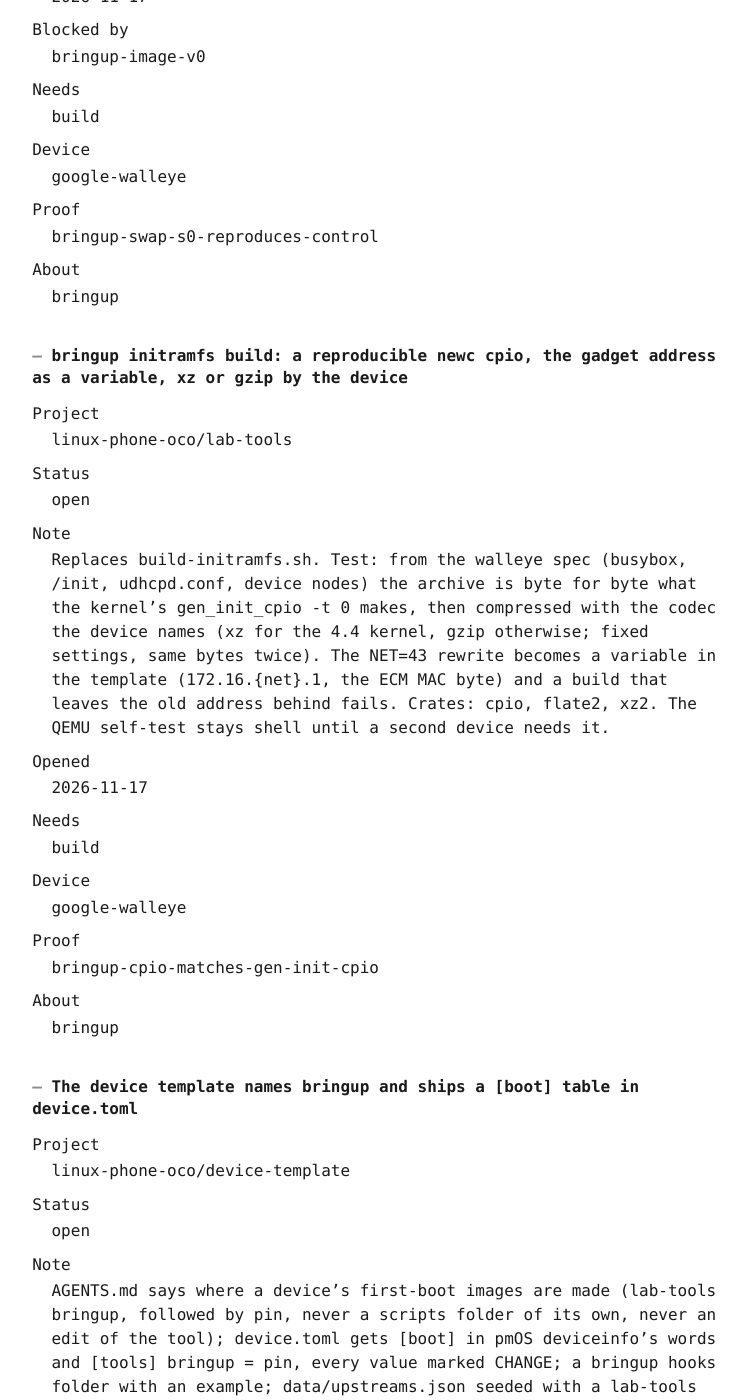
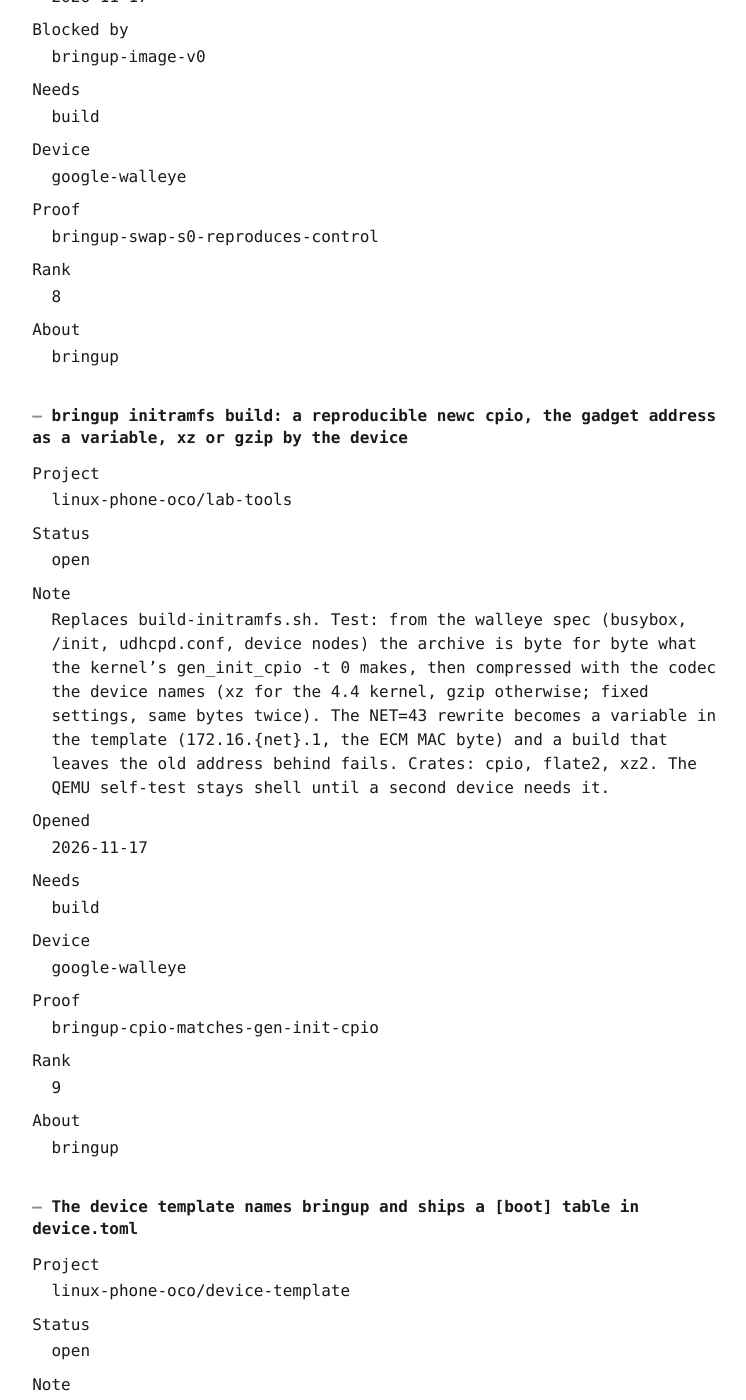
Before and after one commit to linux-phone-oco/docs, a Jekyll site: the page built from docs/backlog.md, in a window 1280 px wide and 1400 px high, scrolled down 70603 px. Shown: the whole window, without its empty margins (261-1007 px from the left). Built offline with Jekyll 4.4.1, drawn with Linux system fonts in a browser that asks for light colours; our own code applies the rules of GitHub Pages for plain Markdown files.

Commit message:
docs: rank the lab-tools rest - host reads origin/main, image swap, initramfs (#411)
Co-authored-by: orchestration-lpoco-roof <agent@creation-guidelines>
Co-authored-by: Claude Opus 5.5 <noreply@anthropic.com>

```diff
--- a/docs/backlog.md
+++ b/docs/backlog.md
@@ -2854,6 +2854,9 @@ Device
 Proof
 : bringup-swap-s0-reproduces-control
 
+Rank
+: 8
+
 About
 : bringup
 
@@ -2881,6 +2884,9 @@ Device
 
 Proof
 : bringup-cpio-matches-gen-init-cpio
+
+Rank
+: 9
 
 About
 : bringup
@@ -3374,6 +3380,9 @@ Device
 Proof
 : lpoco-host-reads-device-from-origin-main
 
+Rank
+: 7
+
 About
 : bringup
 
```
Also changed, not shown: data/backlog.json.
